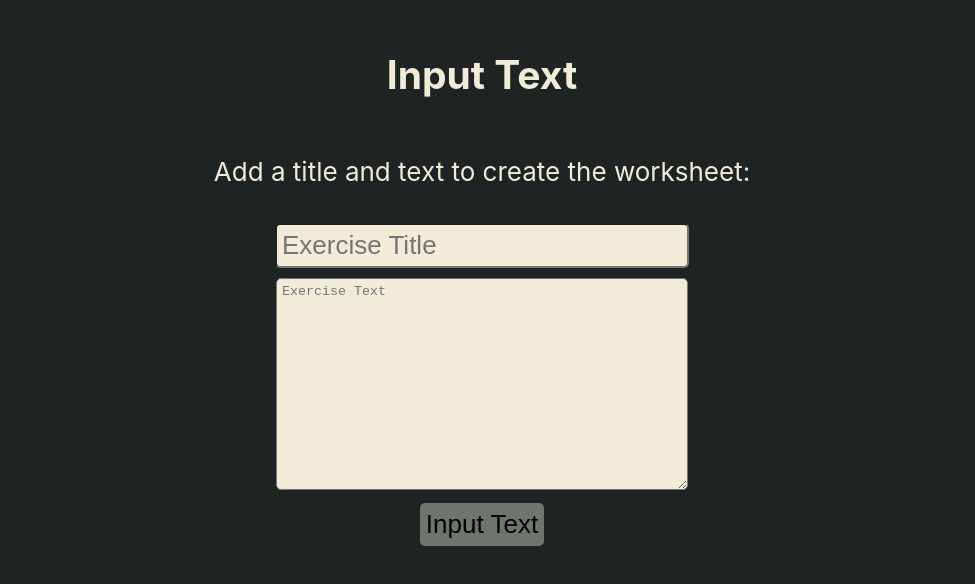
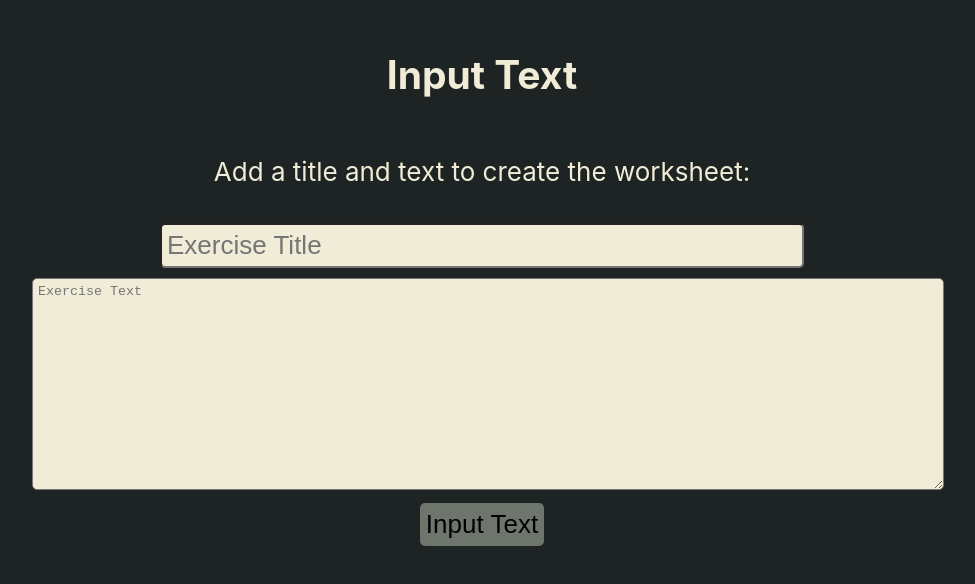
Before and after one commit to Cameron-Grams/cloze-maker, a React (Create React App) app: page /input-text in a window 1280 px wide. Shown: the part 114-698 px from the top of the page, without its empty margins (158-1133 px from the left). Built offline with nearby package versions, Linux system fonts and the light colour scheme.

Commit message:
working draft, onto Netlify

```diff
--- a/public/index.html
+++ b/public/index.html
@@ -2,7 +2,7 @@
 <html lang="en">
   <head>
     <meta charset="utf-8">
-    <link rel="shortcut icon" href="%PUBLIC_URL%/favicon.ico">
+    <link rel="shortcut icon" href="https://s3.us-east-2.amazonaws.com/cameronprofilephotos/initials1June.png">
     <meta name="viewport" content="width=device-width, initial-scale=1, shrink-to-fit=no">
     <meta name="theme-color" content="#000000">
     <!--
--- a/src/actions/textActions.js
+++ b/src/actions/textActions.js
@@ -5,11 +5,14 @@ export function registerOriginalText( values ){
     let paragraphs = [];
     let allWordObjects = [];
 
-    let paragraphStrings = values.originalTextInput.split( "\n" );
+    let dirtyParagraphs = values.originalTextInput.split( "\n" );
+
+    let paragraphStrings = dirtyParagraphs.filter( str => str !== "" );
+
     paragraphStrings.forEach( ( paragraph, pindex ) => {
         const wordsInParagraph = paragraph.split( " " );
+
         const paragraphWordArray = wordsInParagraph.map( ( word, index ) => {
-
             let wordObject = {};
 
             wordObject.paragraph = pindex;
--- a/src/containers/BuildCloze/BuildCloze.css
+++ b/src/containers/BuildCloze/BuildCloze.css
@@ -16,7 +16,7 @@
 }
 
 .displayForVocab{
-    padding: 5px;
+    padding: 5px 10px 5px 10px;
     background-color: #f0ecd7;
     color: black;
     border-radius: 5px;
--- a/src/containers/InputPage/InputPage.css
+++ b/src/containers/InputPage/InputPage.css
@@ -2,8 +2,18 @@
     color: #bf3b33;
 }
 
+.overallFormDiv{
+    width: 100%;
+    max-width: 900px;
+}
+
+.textForm{
+    margin: auto;
+    width: 100%;
+}
+
 .textField{
-    width: 70%;
+    width: 100%;
     min-height: 200px;
     min-width: 400px;
 }
--- a/src/containers/InputPage/InputText.jsx
+++ b/src/containers/InputPage/InputText.jsx
@@ -3,11 +3,13 @@ import { Field, reduxForm } from 'redux-form';
 
 let InputText = ( props ) => {
     return(
-        <form onSubmit={ props.handleSubmit } >
+        <div className="overallFormDiv" >
+        <form className="textForm" onSubmit={ props.handleSubmit } >
             <div>< Field className = "textTitle generalInput" name="textTitleInput" component={ "input" } placeholder="Exercise Title"   /></div>
             <div>< Field className = "textField generalInput" name="originalTextInput" component={ "textarea" } placeholder="Exercise Text"   /></div>
             <button className="submitButton" type="submit" >Input Text</button>
         </form>
+        </div>
     )
 }
 
--- a/src/containers/LandingPage/LandingPage.jsx
+++ b/src/containers/LandingPage/LandingPage.jsx
@@ -14,11 +14,10 @@ class LandingPage extends React.Component{
             <ul>
                <li>Chose a title for the exercise and enter the title into the "Exercise Title".</li>
                <li>Copy and paste the original text into the "Exercise Text" area and advance to Build the Cloze.</li>
-               <li>Select the words to remove from the original text and enter as exercise vocabulary words.</li>
+               <li>Select the words to remove from the original text and add to the vocabulary words.</li>
                <li>Add additional vocabulary words that students can consider for the exercise, such as synonyms.</li>
                <li>Advance to observe the exercise worksheet, return to edit or confirm print.</li>
                <li>Print the worksheet or save it as a pdf under the selection of the printer.</li>
-
             </ul>
             </div>
             <button className="submitButton" onClick={ e => this.props.history.push( '/input-text' ) } >Advace to Input Text</button>
```
